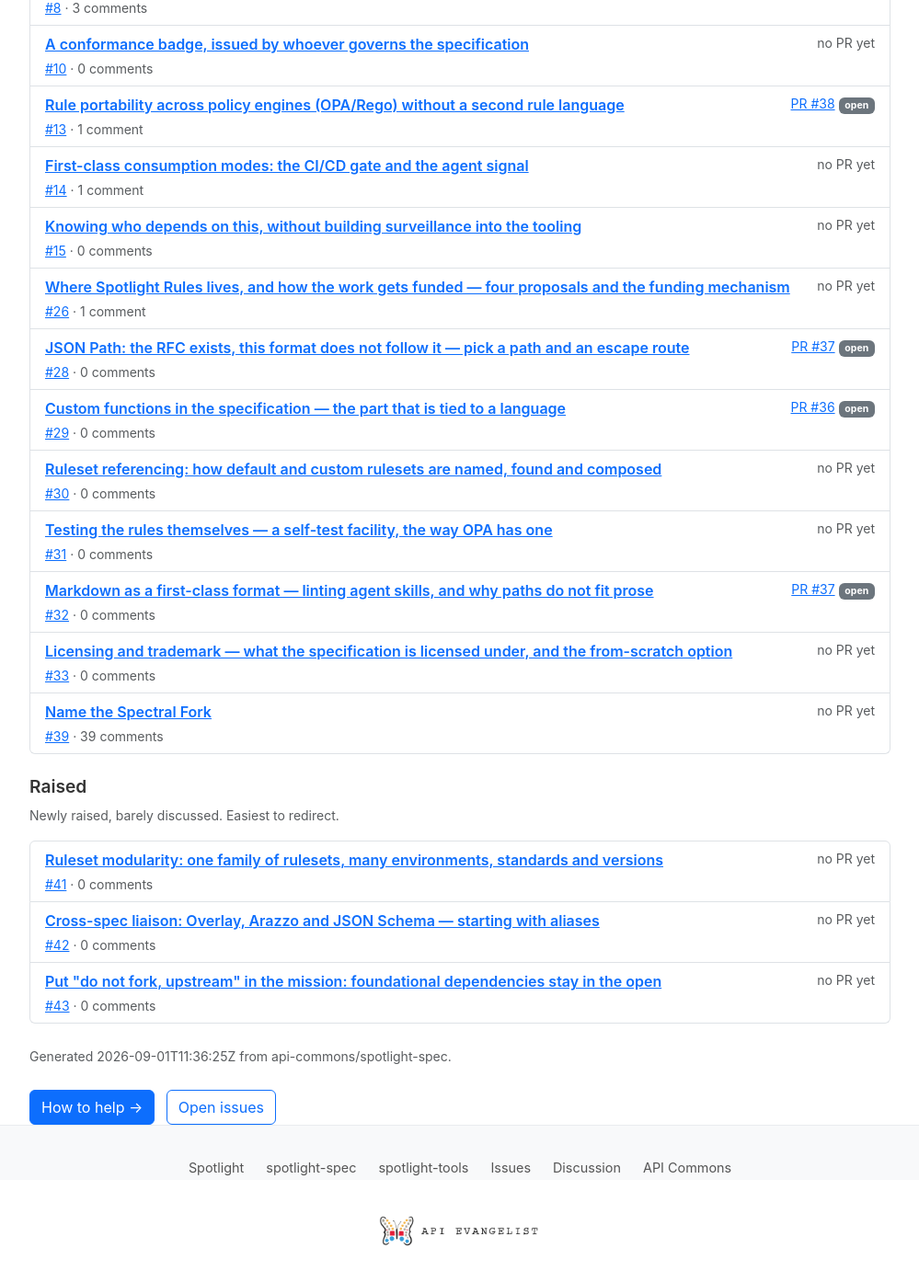
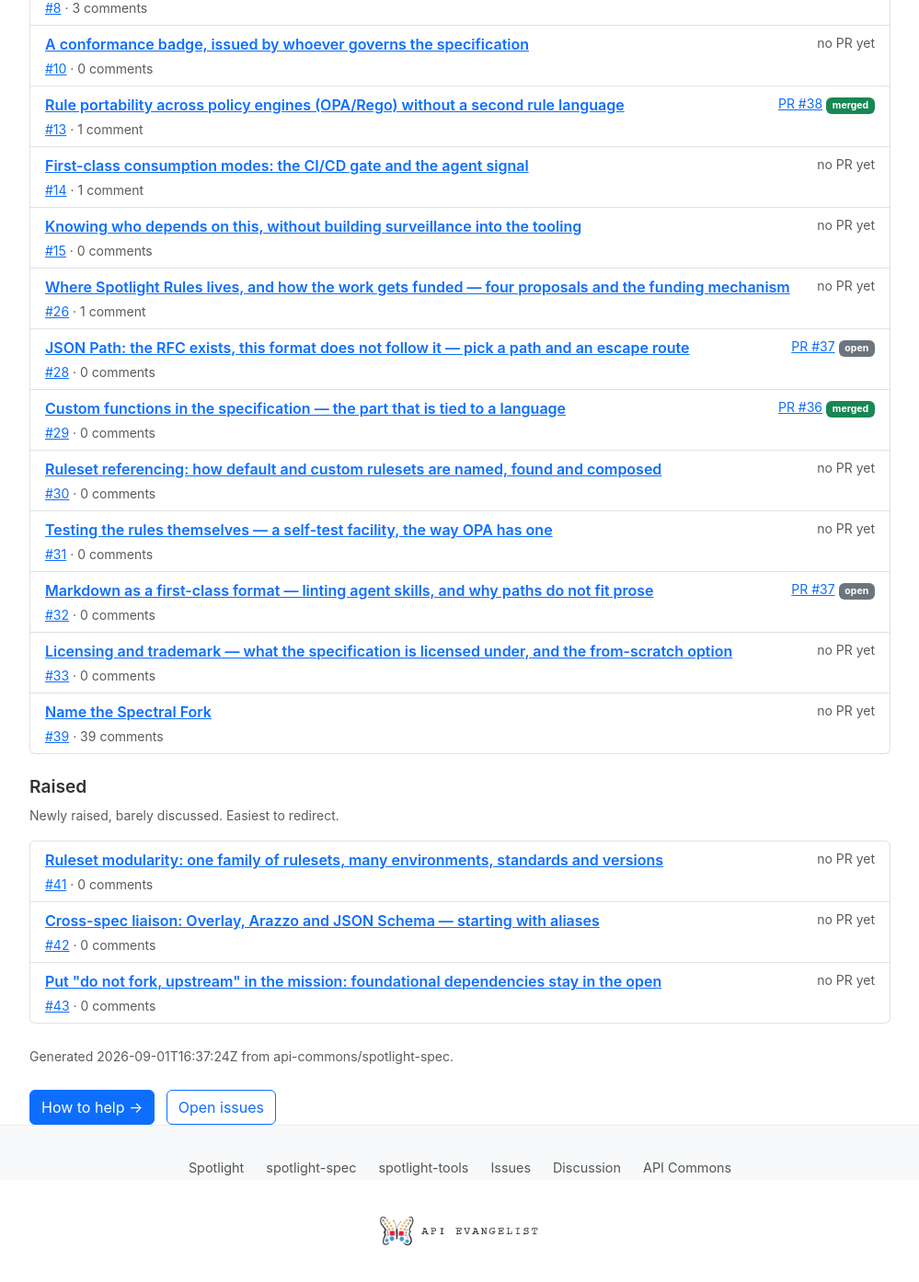
Before and after one commit to api-commons/spotlight-spec, a Jekyll site: the page built from roadmap.md, in a window 1280 px wide and 1400 px high, scrolled down 3876 px. Shown: the top 1394 px of the window at 92% size, without its empty margins (140-1139 px from the left). Built offline with Jekyll 4.4.1, drawn with Linux system fonts in a browser that asks for light colours.

Commit message:
Refresh the roadmap from labeled issues

```diff
--- a/_data/roadmap.json
+++ b/_data/roadmap.json
@@ -1,5 +1,5 @@
 {
-  "generated": "2026-09-01T11:36:25Z",
+  "generated": "2026-09-01T16:37:24Z",
   "repos": [
     "api-commons/spotlight-spec"
   ],
@@ -91,8 +91,8 @@
           "number": 36,
           "title": "docs: add a security policy",
           "url": "https://github.com/api-commons/spotlight-spec/pull/36",
-          "state": "open",
-          "merged": false
+          "state": "merged",
+          "merged": true
         },
         {
           "number": 37,
@@ -256,8 +256,8 @@
           "number": 38,
           "title": "Say in the specification that multi-format is a goal",
           "url": "https://github.com/api-commons/spotlight-spec/pull/38",
-          "state": "open",
-          "merged": false
+          "state": "merged",
+          "merged": true
         }
       ]
     },
@@ -379,8 +379,8 @@
           "number": 36,
           "title": "docs: add a security policy",
           "url": "https://github.com/api-commons/spotlight-spec/pull/36",
-          "state": "open",
-          "merged": false
+          "state": "merged",
+          "merged": true
         }
       ]
     },
@@ -698,8 +698,8 @@
           "number": 38,
           "title": "Say in the specification that multi-format is a goal",
           "url": "https://github.com/api-commons/spotlight-spec/pull/38",
-          "state": "open",
-          "merged": false
+          "state": "merged",
+          "merged": true
         }
       ]
     },
```
